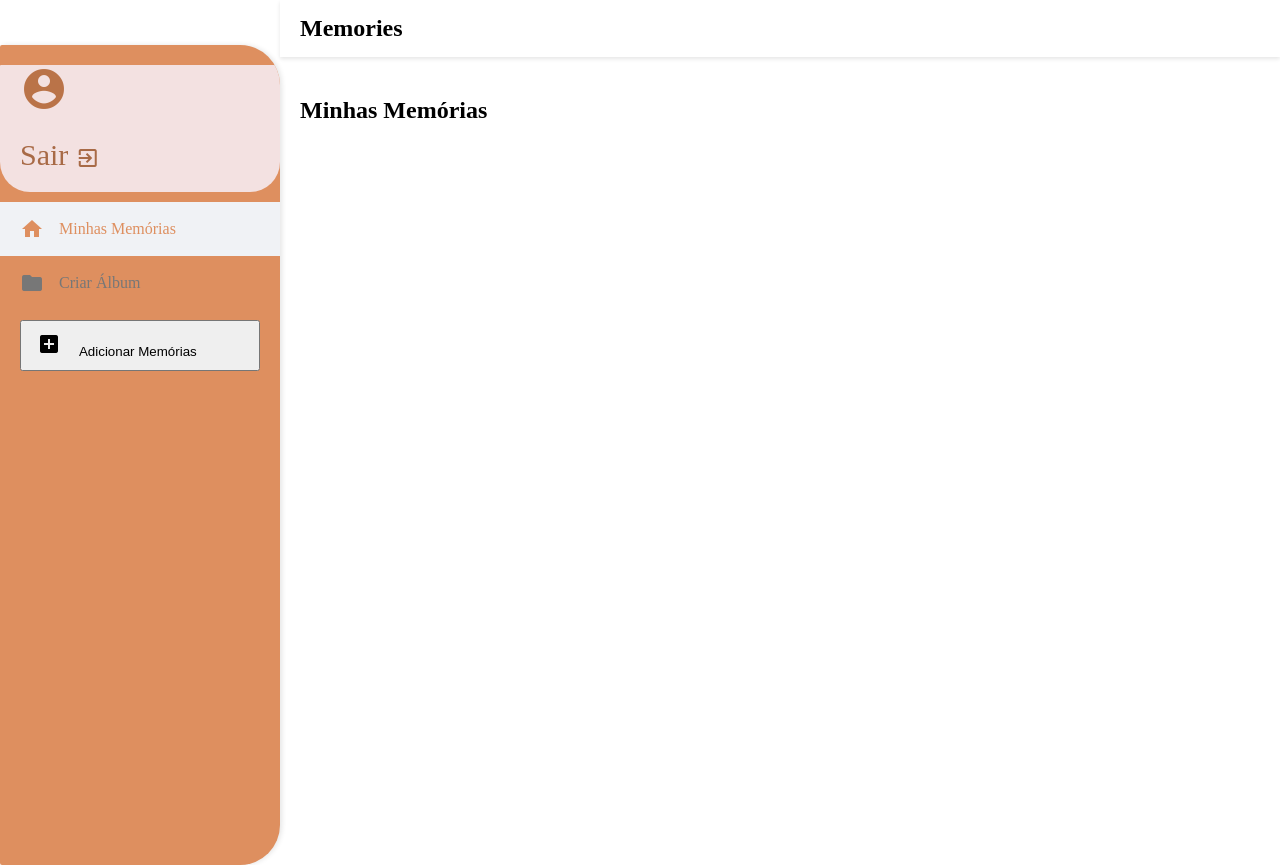
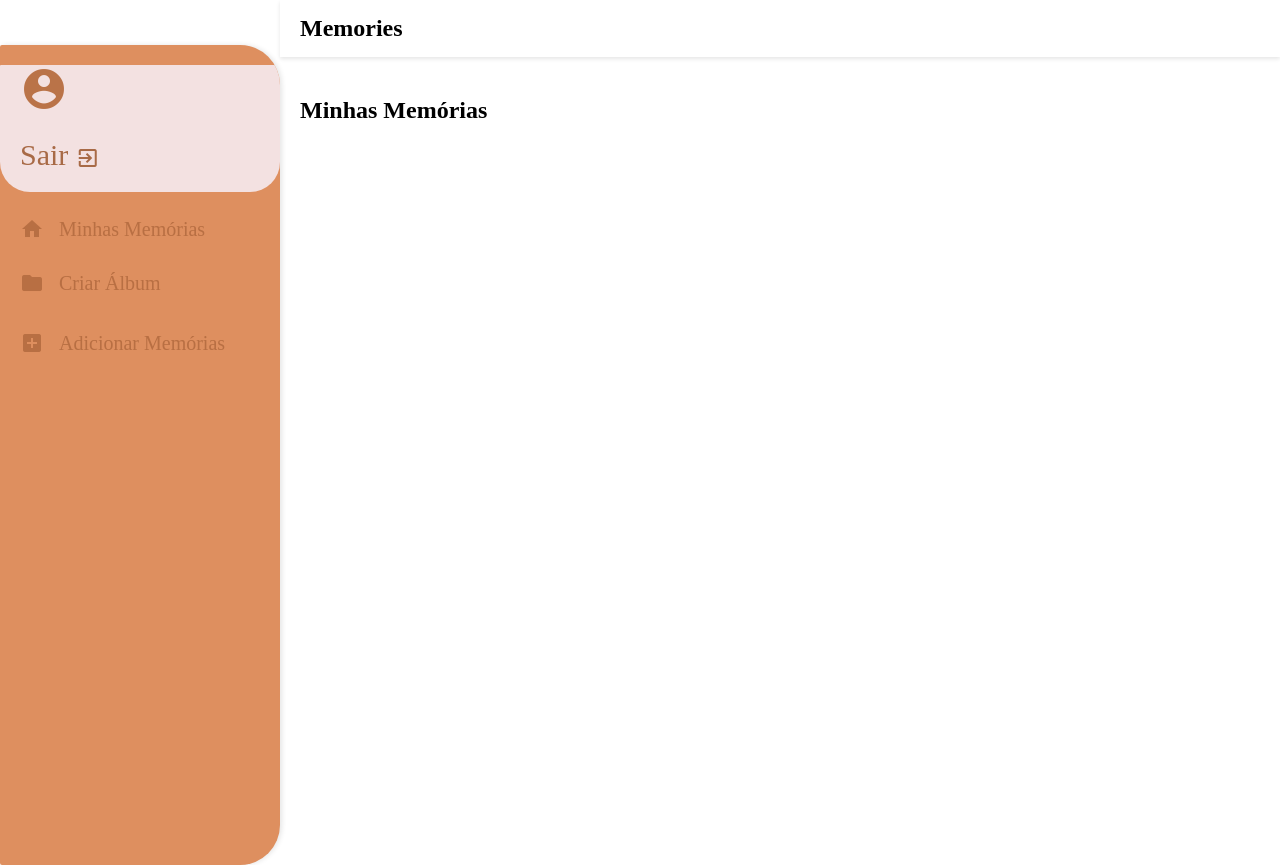
Before and after one commit to Ingrid-lp/Memories, a website: page app.html in a window 1280 px wide. Drawn offline with Linux system fonts and the light colour scheme; no server answers; sample sign-in values are in the browser's storage.

Commit message:
menuzinhofof

```diff
--- a/css/app.css
+++ b/css/app.css
@@ -58,7 +58,7 @@ html, body {
     padding-top: 14px;
     margin-top: 45px;
     position: fixed;
-    height: 93%;
+    height: 95%;
     transform: translateX(-100%);
     transition: transform 0.3s ease;
     z-index: 999;
@@ -128,17 +128,13 @@ html, body {
     display: flex;
     align-items: center;
     padding: 15px 20px;
-    color: var(--light-text-color);
+    color: #B86F43;
     text-decoration: none;
     font-weight: 500;
     transition: background-color 0.2s, color 0.2s;
+    font-size: 20px;
 }
 
-.menu-list li a:hover,
-.menu-list li a.active {
-    background-color: var(--background-color);
-    color: var(--primary-color);
-}
 
 .menu-list .material-icons {
     margin-right: 15px;
@@ -150,8 +146,18 @@ html, body {
 }
 
 #add-memory-btn {
-    width: 100%;
-    text-align: left;
+    display: flex;
+    align-items: center;
+    color: var(--light-text-color);
+    text-decoration: none;
+    font-weight: 500;
+    transition: background-color 0.2s, color 0.2s;
+    border:none;
+    background-color:  #DE8F5F;
+    margin: 1px 0px 10px -15px;
+    font: inherit;
+    color: #B86F43;
+    font-size: 20px;
 }
 
 /* Grid de Memórias */
```
Also changed, not shown: uploads/1759492908703.jpeg (added), uploads/1759493085389.jpg (added).
